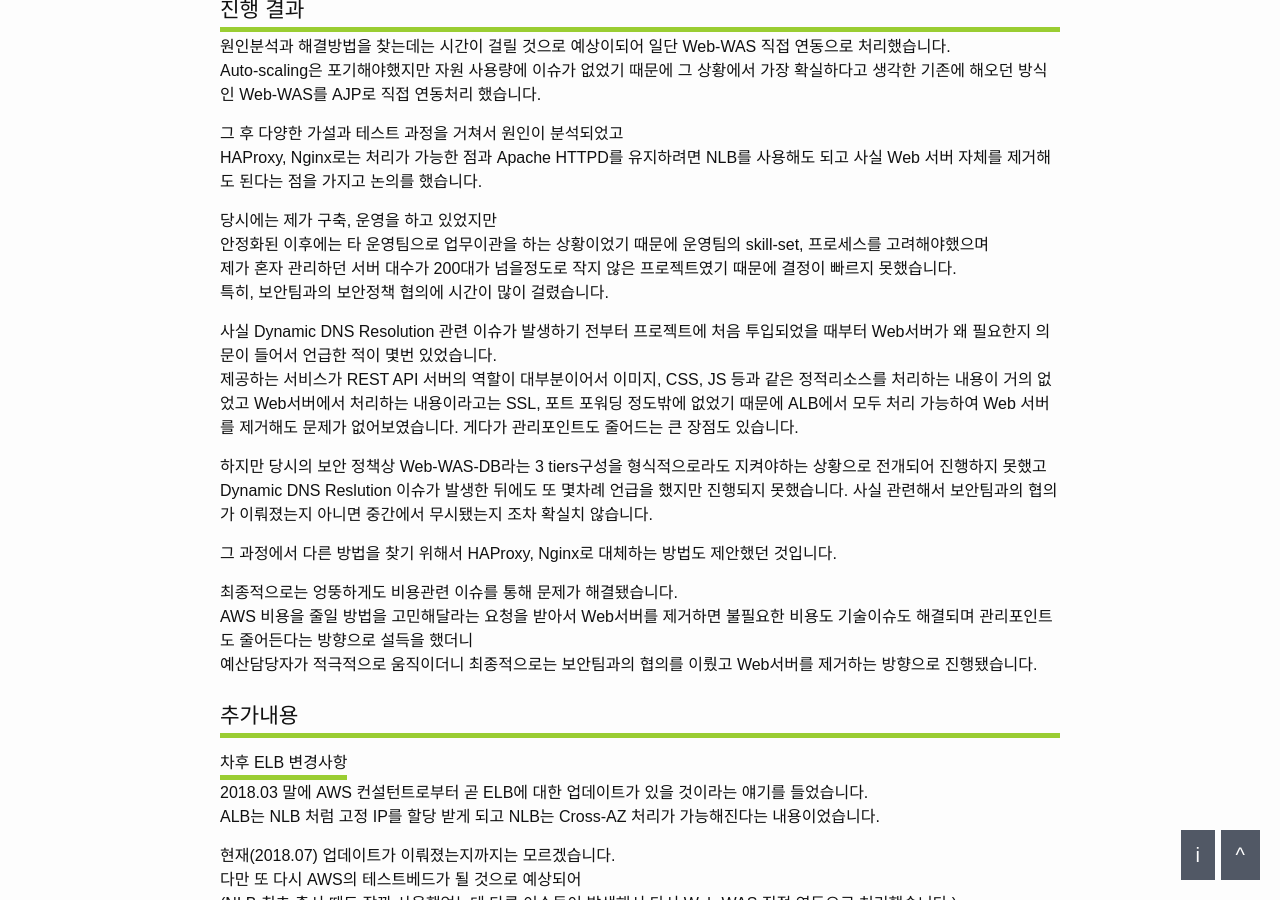
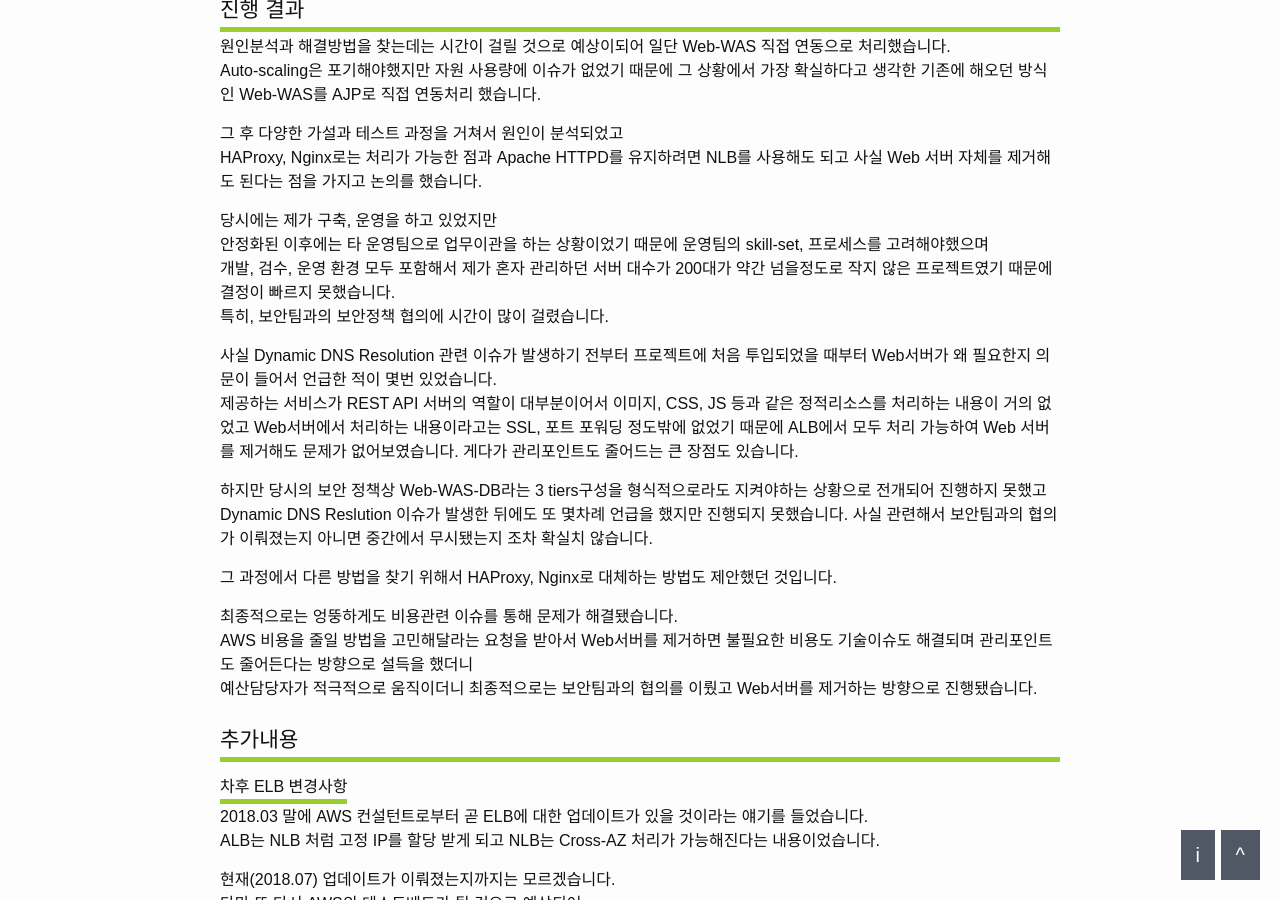
Before and after one commit to dveamer/dveamer.github.io, a Jekyll site: the page built from _posts/BackEnd/2018-07-21-TroubleshootingDNSHAOnAWS.md, in a window 1280 px wide and 900 px high, scrolled down 6707 px. Built offline with Jekyll 4.4.1, drawn with Linux system fonts in a browser that asks for light colours; comment, search, counter and statistics services are not loaded.

Commit message:
homepage

```diff
--- a/_posts/BackEnd/2018-07-21-TroubleshootingDNSHAOnAWS.md
+++ b/_posts/BackEnd/2018-07-21-TroubleshootingDNSHAOnAWS.md
@@ -205,7 +205,7 @@
 
 당시에는 제가 구축, 운영을 하고 있었지만
 안정화된 이후에는 타 운영팀으로 업무이관을 하는 상황이었기 때문에 운영팀의 skill-set, 프로세스를 고려해야했으며
-제가 혼자 관리하던 서버 대수가 200대가 넘을정도로 작지 않은 프로젝트였기 때문에 결정이 빠르지 못했습니다.
+개발, 검수, 운영 환경 모두 포함해서 제가 혼자 관리하던 서버 대수가 200대가 약간 넘을정도로 작지 않은 프로젝트였기 때문에 결정이 빠르지 못했습니다.
 특히, 보안팀과의 보안정책 협의에 시간이 많이 걸렸습니다.
 
 사실 Dynamic DNS Resolution 관련 이슈가 발생하기 전부터
```
